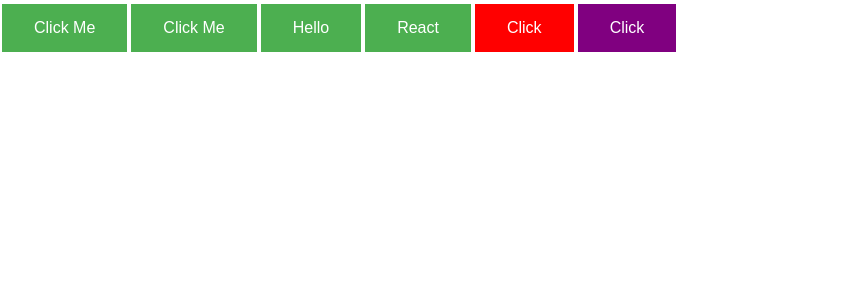
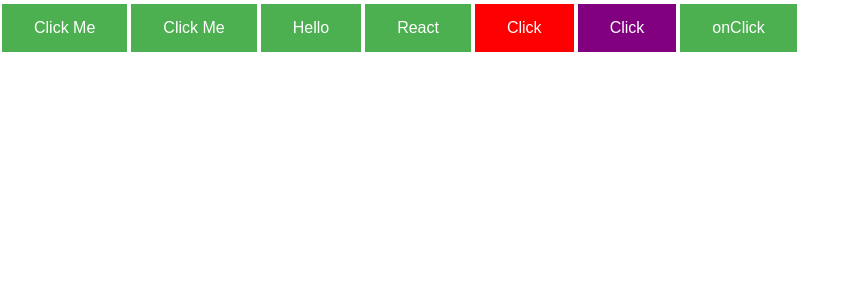
Before and after one commit to KusalDemo/React-Basics, a React (Vite) app: page / in a window 1280 px wide. Shown: the top 300 px of the page, without its empty margins (0-858 px from the left). Built offline with nearby package versions, Linux system fonts and the light colour scheme.

Commit message:
Add onClick() (point : Get props out from the component)

```diff
--- a/src/App.jsx
+++ b/src/App.jsx
@@ -1,7 +1,7 @@
 
 import './App.css'
 import ResponsiveAppBar from "./component/AppBar/appBar.jsx";
-import {Button, Button2, Button3} from "./component/Button/Button.jsx";
+import {Button, Button2, Button3, Button4} from "./component/Button/Button.jsx";
 
 function App() {
 
@@ -14,6 +14,7 @@
        <Button2 name="React"/>
        <Button3 name="Click" bgColor="red"/>
        <Button3 name="Click" bgColor="purple"/>
+       <Button4 text="onClick" onClick={() => alert("Hello")}/>
    </div>
   )
 }
--- a/src/component/Button/Button.jsx
+++ b/src/component/Button/Button.jsx
@@ -18,3 +18,9 @@
         <button className="myButton" style={{backgroundColor:bgColor}}>{name}</button>
     )
 }
+
+export function Button4({text,onClick}){
+    return(
+        <button className="myButton" onClick={onClick()}>{text}</button>
+    )
+}
```
